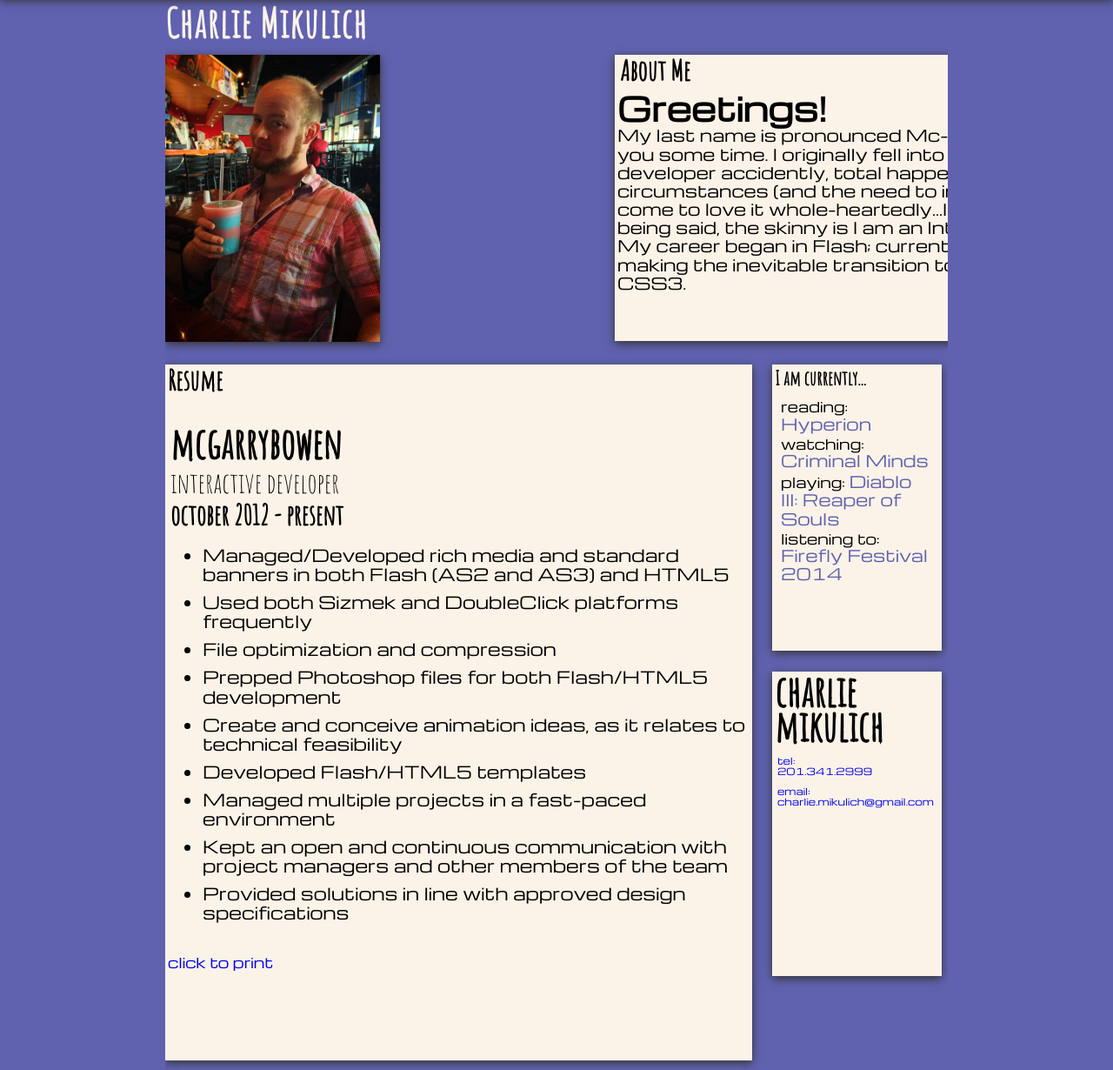
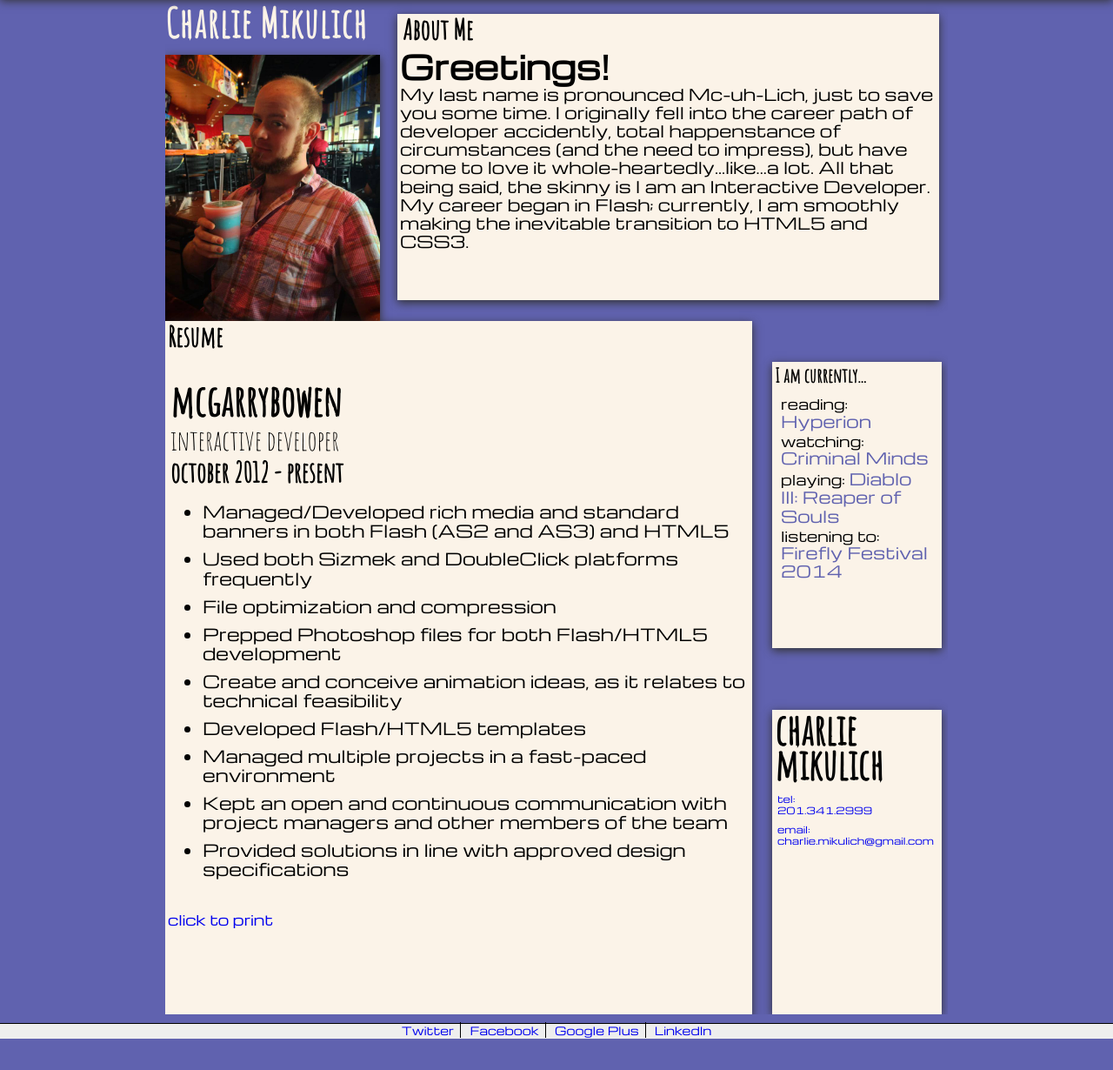
Before and after one commit to madcapprince/personalSite, a plain HTML site: page index.html in a window 1280 px wide. Shown: the part 70-1300 px from the top of the page at 87% size. After the commit the page ends 1264 px from the top, so only its background shows below. Drawn offline with nearby package versions, Linux system fonts and the light colour scheme.

Commit message:
responsive.css complete

```diff
--- a/css/micro-grid-min.css
+++ /dev/null
@@ -1 +0,0 @@
-*{-moz-box-sizing:border-box;-webkit-box-sizing:border-box;box-sizing:border-box}.container{width:95%;margin:0 auto}.row{width:100%;*zoom:1}.row:before,.row:after{content:" ";display:table}.row:after{clear:both}[class*=span]{float:left;margin-left:2%}[class*=span]:nth-child(1){margin-left:0}.span1{width:6.500000000000001%}.span2{width:15.000000000000002%}.span3{width:23.5%}.span4{width:32%}.span5{width:40.50000000000001%}.span6{width:49%}.span7{width:57.5%}.span8{width:66%}.span9{width:74.5%}.span10{width:83.00000000000001%}.span11{width:91.5%}.span12{width:100%}
--- a/css/responsive.css
+++ b/css/responsive.css
@@ -18,11 +18,22 @@
 	}
 }
 
+@media only screen and (min-width: 617px) {
+	#current {
+		width:327px;
+		/*font-size: 1.5em;*/
+	}
+
+	#current p {
+		font-size: 1.5em;
+	}
+}
+
 @media only screen and (min-width: 910px) {
 	.wrapper {
 		overflow:hidden;
 		width:900px;
-		/*height:2500px;*/
+		/*margin-bottom:-300px;*/
 	}
 
 	/*/////CURRENT/////*/
@@ -31,7 +42,8 @@
 		position:relative;
 		width: 195px;
 		left:433px;
-		top:356px;
+		top:353px;
+		margin-bottom: -356px;
 	}
 
 	#current p {
@@ -43,9 +55,10 @@
 	#resume {
 		position: relative;
 		height:800px;
-		top:-329px;
+		top:-302px;
 		left:0px;
 		width:675px;
+		margin-bottom: -329px;
 	}
 
 	#resume h2 {
@@ -69,15 +82,17 @@
 	#resume a {
 		position:relative;
 		top:21px;
+		margin-bottom: -21px;
 	}
 
 	/*/////CONTACT/////*/
 	#contact-card {
 		position: relative;
 		height:350px;
-		top:-806px;
+		top:-356px;
 		left:698px;
 		width:195px;
+		margin-bottom: -356px;
 	}
 
 	#contact-card h2 {
@@ -97,8 +112,9 @@
 		position:relative;
 		height:329px;
 		width:623px;
-		left:270px;
-		top:-329px;
+		left:20px;
+		top:-300px;
+		/*margin-bottom: -300px;*/
 	}
 
 	#about h2 {
```
